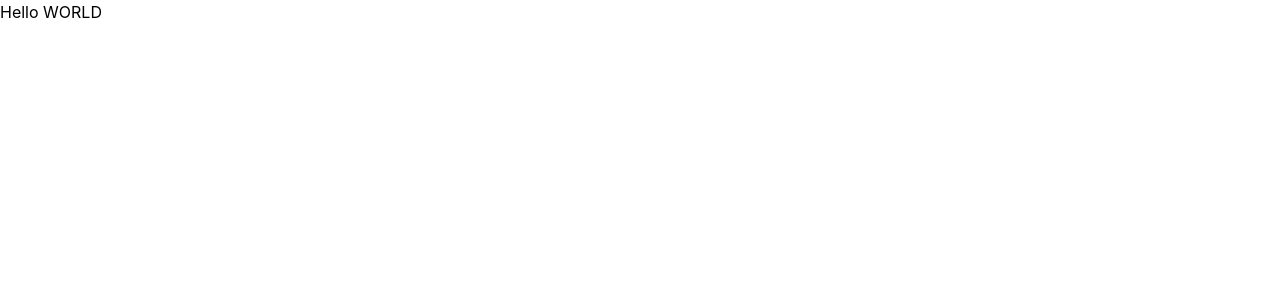
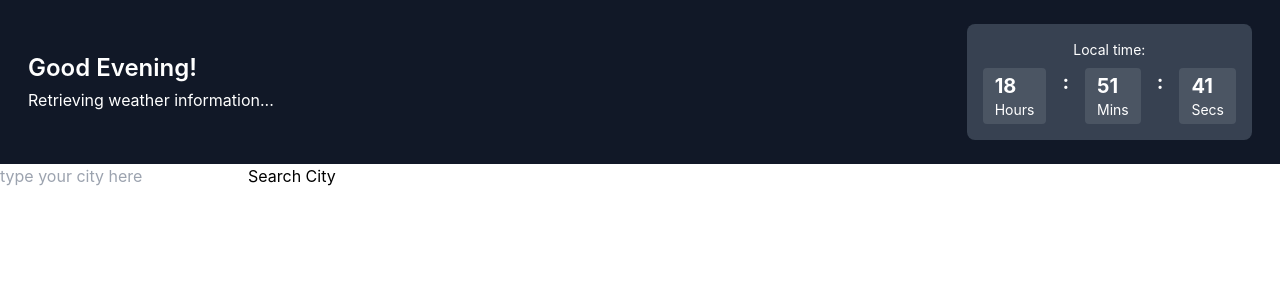
Before and after one commit to Opeyemi-Omotayo/Weather-app, a React (Create React App) app: page / in a window 1280 px wide. Shown: the top 300 px of the page. Built offline with nearby package versions, Linux system fonts and the light colour scheme.

Commit message:
added the header

```diff
--- a/src/App.js
+++ b/src/App.js
@@ -1,8 +1,11 @@
+import Header from "./components/Header";
+import Search from "./components/Search";
 
 function App() {
   return (
-    <div className="bg-red-300">
-      <h1>Hello WORLD</h1>
+    <div>
+      <Header />
+      <Search />
     </div>
   );
 }
--- a/src/components/Header.js
+++ b/src/components/Header.js
@@ -23,38 +23,34 @@ const Header = () => {
   }
 
   return (
+    <div className="bg-gray-900" >
+  <section className=" py-6 p-7 flex justify-between items-center">
    <div>
-      <section >
-        <div >
-          <h1 id="greeting">{greeting}</h1>
+    <h1 id="greeting" className="font-semibold text-xl sm:text-2xl capitalize text-white">{greeting}</h1>
+    <p id="weather" className="font-normal text-sm sm:text-base mt-1 text-white">Retrieving weather information...</p>
   </div>
 
-        <div >
-          <p>Local time:</p>
-          <div >
-            <div >
-              <span data-time="hours" >
-                {time.getHours()}
-              </span>
-              <span >Hours</span>
+  <div className="right-side bg-gray-700 rounded-lg p-4 flex items-center justify-center flex-col text-white">
+    <p className=" font-normal text-xs sm:text-sm mb-2">Local time:</p>
+    <div className=" flex">
+      <div className=" flex flex-col justify-center items-start bg-gray-600 px-3 py-1 rounded">
+        <span data-time="hours" className=" font-bold text-lg sm:text-xl">{time.getHours()}</span>
+        <span className="  font-normal text-xs sm:text-sm capitalize">Hours</span>
       </div>
-            <span >:</span>
-            <div >
-              <span data-time="minutes" >
-                {time.getMinutes()}
-              </span>
-              <span >mins</span>
+      <span className="  font-bold text-lg sm:text-xl mx-4 items-center">:</span>
+      <div className=" flex flex-col justify-center items-start bg-gray-600 px-3 py-1 rounded">
+        <span data-time="minutes" className=" font-bold text-lg sm:text-xl">{time.getMinutes()}</span>
+        <span className="  font-normal text-xs sm:text-sm capitalize">mins</span>
       </div>
-            <span>:</span>
-            <div >
-              <span data-time="seconds">
-                {time.getSeconds()}
-              </span>
-              <span>secs</span>
+      <span className="  font-bold text-lg sm:text-xl mx-4 items-center">:</span>
+      <div className=" flex flex-col justify-center items-start bg-gray-600 px-3 py-1 rounded">
+        <span data-time="seconds" className=" font-bold text-lg sm:text-xl">{time.getSeconds()}</span>
+        <span className=" font-normal text-xs sm:text-sm capitalize">secs</span>
       </div>
     </div>
   </div>
 </section>
+
     </div>
   );
 };
--- a/tailwind.config.js
+++ b/tailwind.config.js
@@ -1,8 +1,12 @@
 /** @type {import('tailwindcss').Config} */
 module.exports = {
-  content: [],
+  content: ["./src/**/*.{html,js}"],
   theme: {
-    extend: {},
+    extend: {
+      colors: {
+        primary:'#2b2b2b'
+      }
+    },
   },
   plugins: [],
 }
```
Lines whose indentation alone changed are shown as unchanged.
